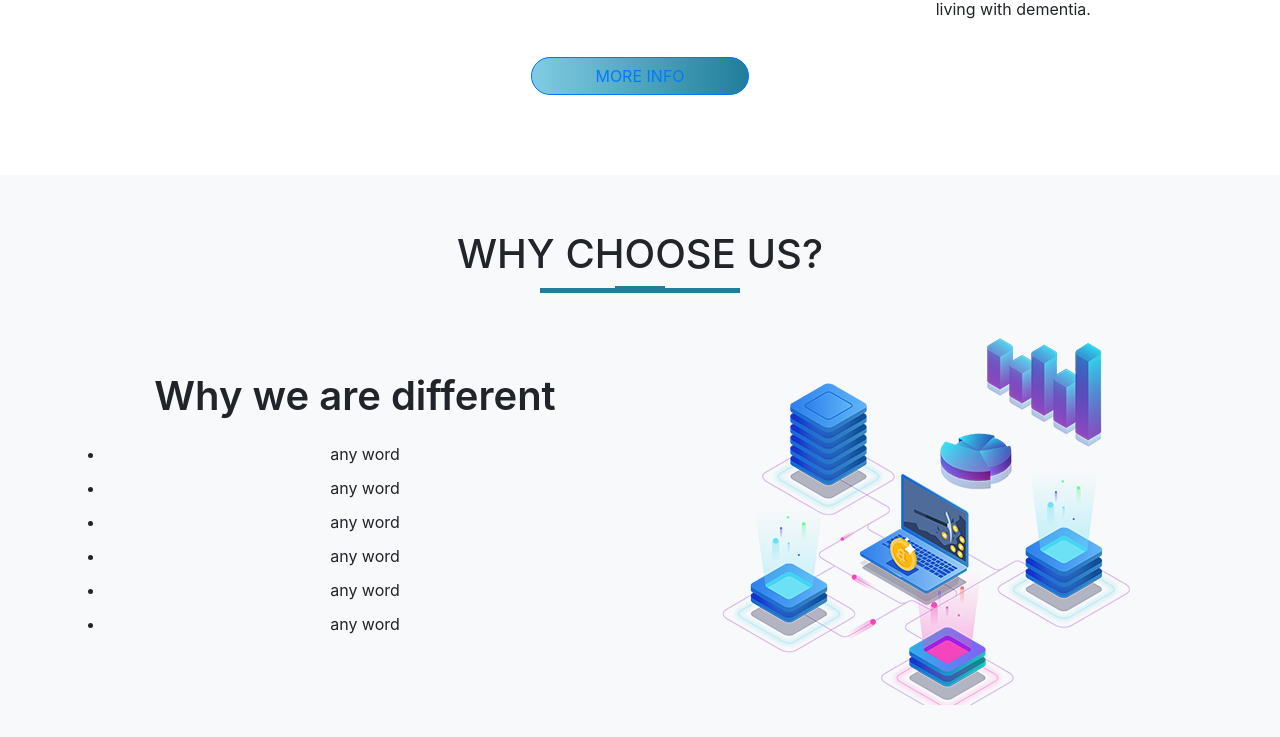
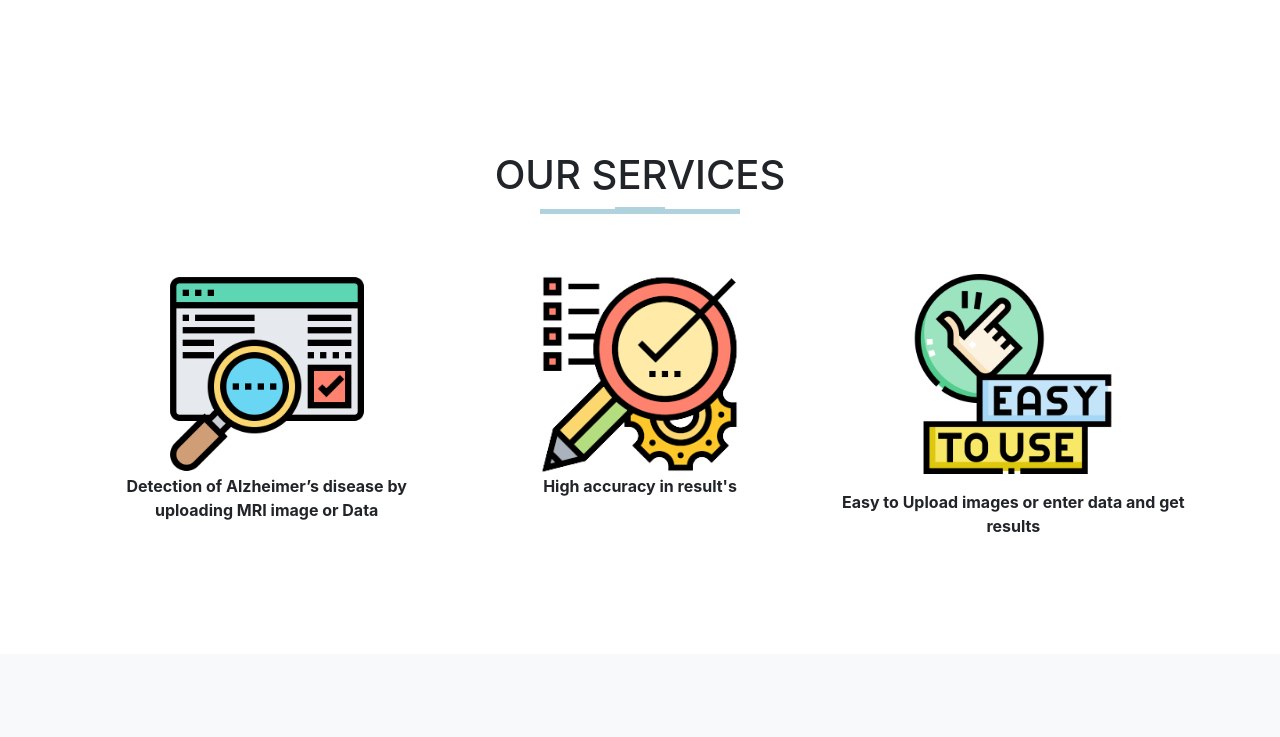
Before and after one commit to bilal-khaled/memo, a plain HTML site: page templates/page.html in a window 1280 px wide. Shown: the part 1483-2220 px from the top of the page. Drawn offline with nearby package versions, Linux system fonts and the light colour scheme; a script that the page names is missing.

Commit message:
adding Some words

```diff
--- a/static/style.css
+++ b/static/style.css
@@ -105,7 +105,7 @@
   }
 
   .service-img {
-    width: 300px;
+    width: 200px;
     margin-top: 10px;
   }
 
@@ -122,7 +122,7 @@
   .title::before,
   .title::after {
     content: '';
-    background-color: #207e9a;
+    background-color: #afd2dd;
     height: 5px;
     margin-left: auto;
     margin-right: auto;
@@ -145,7 +145,7 @@
     padding: none;
     border: 8px 25px;
     border-radius: 20px;
-    background-image: linear-gradient(to right, #80CCE3, #207e9a);
+    background-image: linear-gradient(to right, #dbf3fa, #9fd5e6);
   }
 
   /*---------about us ------------*/
--- a/templates/page.html
+++ b/templates/page.html
@@ -127,26 +127,27 @@ button:disabled {
             </div>
         </section>
         <!----------about us------------>
-        <section id="about-us">
-            <div class="container">
-                <h1 class="title text-center">WHY CHOOSE US?</h1>
-                <div class="row">
-                    <div class="col-md-6 col-sm-3 abot-us">
-                        <p class="about-title">Why we are different</p>
-                        <ul>
-                            <li>any word</li>
-                            <li>any word</li>
-                            <li>any word</li>
-                            <li>any word</li>
-                            <li>any word</li>
-                            <li>any word</li>
-                        </ul>
+        <section id="services">
+            <div class="container text-center">
+                <h1 class="title">OUR SERVICES</h1>
+                <div class="row text-center">
+                    <div class="col-md-4 services">
+                        <img src="/static\2245291.png" class="service-img">
+
+                        <p><b>Detection of Alzheimer’s disease by uploading MRI image or Data</b>
+                        </p>
                     </div>
-                    <div class="col-md-6 col-sm-3">
-                        <img src="../static/images/network.png" class="img-fluid">
+                    <div class="col-md-4 services">
+                        <img src="../static\3.png" class="service-img">
+
+                        <p><b>High accuracy in result's</b> </p>
                     </div>
-                </div>
-            </div>
+
+                    <div class="col-md-4 services">
+                        <img src="../static\2.png" class="service-img">
+                        <p > </p><b>Easy to Upload images or enter data and get results </b> </p>
+                    </div>
+
         </section>
         <!----------social----->
         <section id="social-media">
@@ -164,8 +165,7 @@ button:disabled {
         </section>
         <!----------footer----->
         <section id="footer">
-            <img src="./Digital_agency_site_Img/images/wave2.png" class="footer-img">
-            <div class="container">
+                        <div class="container">
                 <div class="row">
                     <div class="col-md-4 footer-box">
                         <p><b>CONTACT US</b></p>
```
Also changed, not shown: templates/page2.html (+19 -0 lines), templates/start.html (+1 -1 lines), static/1.png (added), static/2.png (added), static/2245291.png (added), static/3.png (added), static/uploads/1 (17).jpg (added), static/uploads/1 (21).jpg (added), static/uploads/shap_plot.png (added), templates/classify.html (line endings or trailing spaces), templates/deep.html (line endings or trailing spaces), 1 other file.
